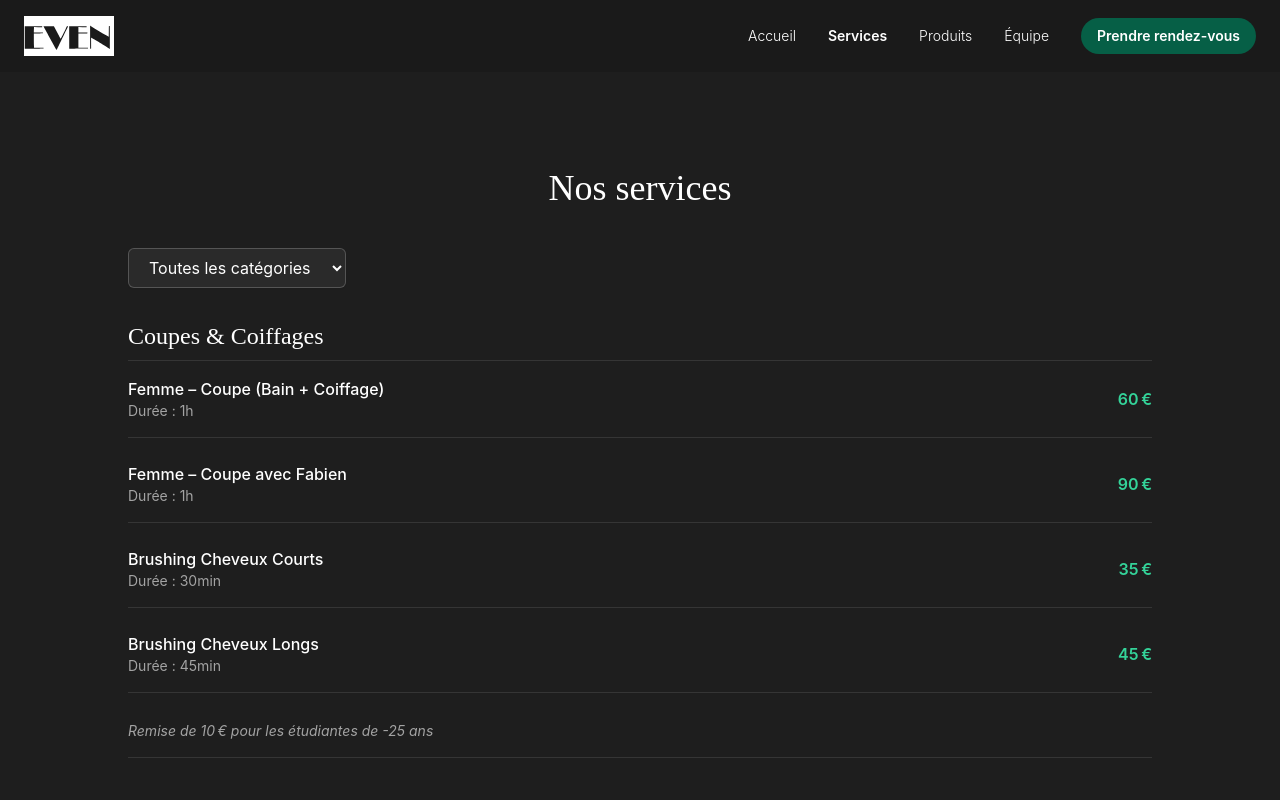
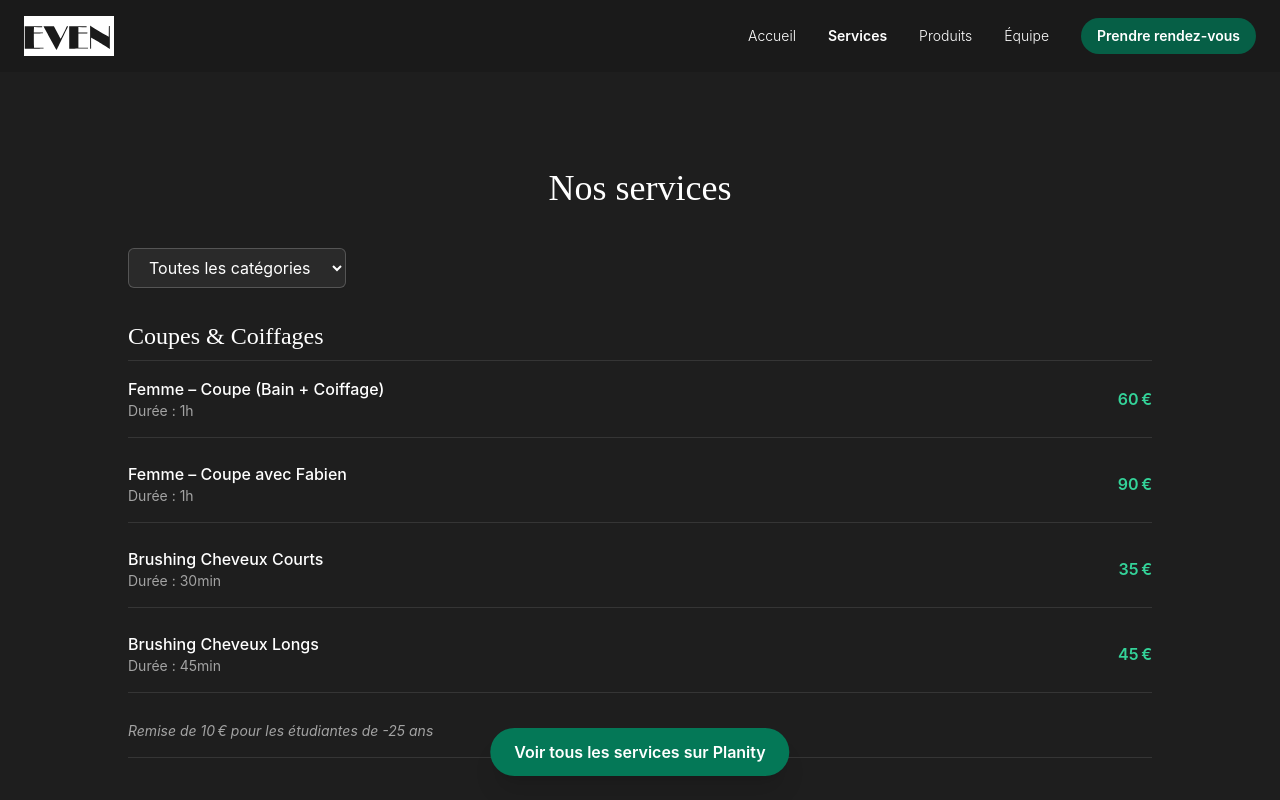
Before and after one commit to XyDisorder/salon-even-website, a React (Vite) app: page /services in a window 1280 px wide. Shown: the top 800 px of the page. Built offline with nearby package versions, Linux system fonts and the light colour scheme.

Commit message:
feat(service): add sticky cta

```diff
--- a/src/pages/Service.tsx
+++ b/src/pages/Service.tsx
@@ -13,7 +13,7 @@ export default function Services() {
       : services.filter((s) => s.category === selectedCategory);
 
   return (
-    <section className="bg-[#1e1e1e] text-white px-6 py-24 min-h-screen">
+    <section className="bg-[#1e1e1e] text-white px-6 pt-24 pb-40 min-h-screen relative">
       <div className="max-w-5xl mx-auto">
         <h1 className="text-4xl font-serif text-center mb-10">Nos services</h1>
 
@@ -63,19 +63,19 @@ export default function Services() {
             </div>
           ))}
         </div>
+      </div>
 
-        {/* CTA */}
-        <div className="text-center mt-16">
+      {/* Sticky CTA */}
+      <div className="fixed bottom-6 left-1/2 -translate-x-1/2 z-50">
         <a
           href="https://www.planity.com/even-75001-paris"
           target="_blank"
           rel="noopener noreferrer"
-            className="inline-block bg-emerald-700 hover:bg-emerald-600 text-white font-semibold px-6 py-3 rounded-full transition"
+          className="inline-block bg-emerald-700 hover:bg-emerald-600 text-white font-semibold px-6 py-3 rounded-full shadow-xl transition"
         >
           Voir tous les services sur Planity
         </a>
       </div>
-      </div>
     </section>
   );
 }
```
Lines whose indentation alone changed are shown as unchanged.
